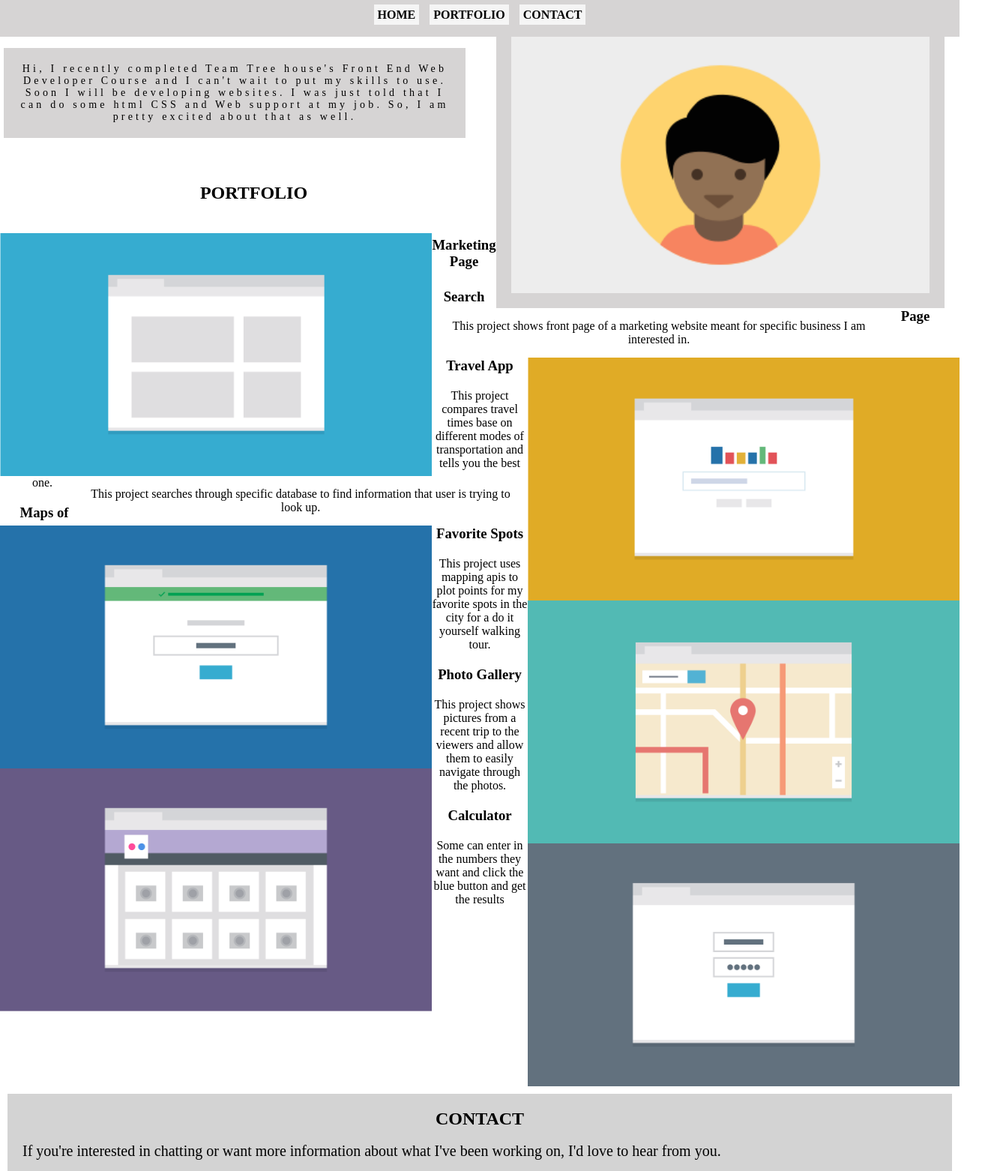
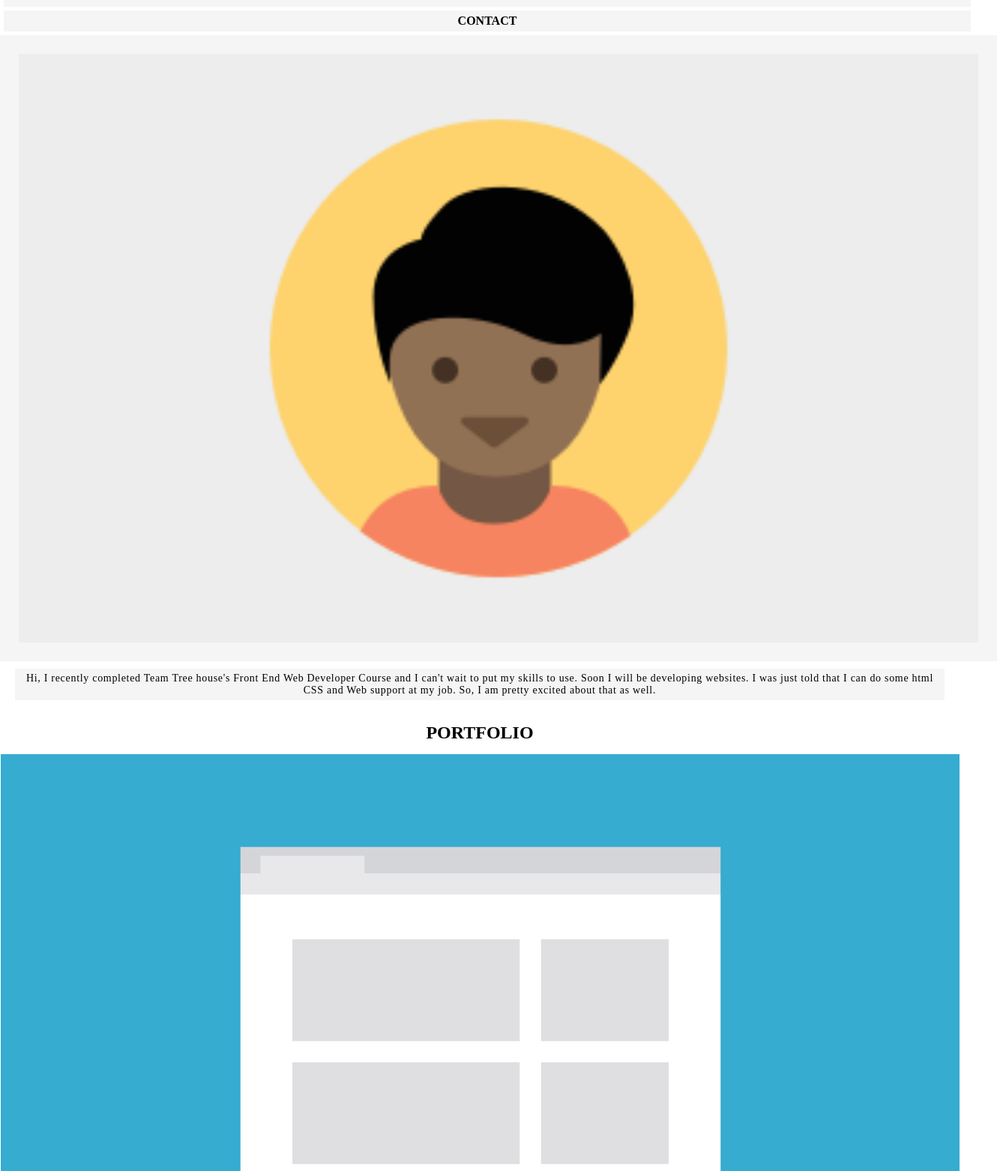
Before and after one commit to pemalhanang/Project2, a plain HTML site: page index.html in a window 1280 px wide. Shown: the part 126-1688 px from the top of the page at 75% size, 1330 px wide, since content can reach past the window. Drawn offline with nearby package versions, Linux system fonts and the light colour scheme.

Commit message:
Add files via upload

```diff
--- a/css/style.css
+++ b/css/style.css
@@ -7,7 +7,7 @@
 /* --- mobile first ---*/
 .name,
 .para1,
-#profile-img,
+.profile-img,
 nav li {
     background-color: rgb(245, 245, 245);
 
@@ -30,7 +30,7 @@ nav li {
 
     padding: 25px;
     margin: 0 auto;
-    width: 80%;
+    width: 100%;
 
 }
     a:link {
@@ -61,7 +61,7 @@ ul li {
     text-transform: uppercase;
 }
 
-.mart,
+.mar,
 .search,
 .photo,
 .app,
@@ -130,7 +130,7 @@ span {
 }
 
 
-/* ---- Tablet view ---- */
+/* ---- Tablet view ----
 
 @media screen and (min-width: 768px) {
     .top-main {
@@ -162,7 +162,7 @@ span {
     .profile-img {
         width: 45%;
         float: right;
-        margin-right: 0:
+        margin-right: 0;
         }
 
     .para1 {
@@ -207,6 +207,7 @@ span {
         display: table;
         clear:both;
 }
+ */
 
 
 
--- a/index.html
+++ b/index.html
@@ -1,20 +1,23 @@
 <!DOCTYPE html>
 <html>
+
 <head>
     <title>Pema Lhanang's Profile</title>
    <meta name="viewport" content="width=device-width, initial-scale=1.0">
-   <link rel="stylesheet" href="reset.css">
+   <link rel="stylesheet" href="normalize.css">
    <link rel="stylesheet" href=css/style.css>
    <link href="https://fonts.googleapis.com/css?family=Lobster" rel="stylesheet"
 type="text/css">
-
 </head>
 
 <body>
 
 <div>
 <header class="top-main">
-<h1 class="name top-main">Pema Lhanang</h1>
+
+<h1 class="name">Pema Lhanang</h1>
+
+
    <nav class="nav">
     <ul>
         <li> <a href="index.html#home"> Home</a></li>
@@ -23,7 +26,12 @@ type="text/css">
     </ul>
     </nav>
 
+
+
+    <div>
     <img  class="profile-img top-main" src="responsive_layout_v3/images/responsive-layout-profile.png" alt=" profile picture">
+   </div>
+
 </header>
 </div>
 
@@ -33,48 +41,71 @@ type="text/css">
         Hi, I recently completed Team Tree house's Front End Web Developer Course and I can't wait to put my skills to use. Soon I will be developing websites. I was just told that I can do some html CSS and Web support at my job. So, I am pretty excited about that as well.
     </p>
 
+
+<div>
     <h2 class="portfolio">PortFolio</h2>
+</div>
 
-    <img class="mart" src="responsive_layout_v3/images/portfolio-1.png" alt="image of webpage">
+<div class="mar">
+    <img  src="responsive_layout_v3/images/portfolio-1.png" alt="image of webpage">
     <h3>Marketing Page</h3>
-    <p class="para2 mart">This project shows front page of a marketing website meant for specific business I am interested in.</p>
+
+    <p class="para2">This project shows front page of a marketing website meant for specific business I am interested in.</p>
+</div>
+
+<div>
+    <img class="search" src="responsive_layout_v3/images/portfolio-2.png" alt="image of search engine">
+
+    <h3>Search Page</h3>
+
+    <p class="para2">This project searches through specific database to find information that user is trying to look up.</p>
+</div>
 
 
+<div>
+    <img class="app" src="responsive_layout_v3/images/portfolio-3.png" alt=" image of places">
 
-    <img class="search" src="responsive_layout_v3/images/portfolio-2.png" alt="image of search engine">
-    <h3>Search Page</h3>
-    <p class="para2 search">This project searches through specific database to find information that user is trying to look up.</p>
+    <h3>Travel App</h3>
+
+    <p class="para2">This project compares travel times base on different modes of transportation and tells you the best one.</p>
+</div>
 
 
+<div>
+    <img class="map" src="responsive_layout_v3/images/portfolio-4.png" alt=" image of map">
 
-    <img class="app" src="responsive_layout_v3/images/portfolio-3.png" alt=" image of places">
-    <h3>Travel App</h3>
-    <p class="para2">This project compares travel times base on different modes of transportation and tells you the best one.</p>
+<h3>Maps of Favorite Spots</h3>
+
+    <p class="para2">This project uses mapping apis to plot points for my favorite spots in the city for a do it yourself walking tour.</p>
+</div>
 
 
+<div>
+    <img class="photo" src="responsive_layout_v3/images/portfolio-5.png" alt=" image of photos">
 
-    <img class="map" src="responsive_layout_v3/images/portfolio-4.png" alt=" image of map">
-    <h3>Maps of Favorite Spots</h3>
-    <p class="para2">This project uses mapping apis to plot points for my favorite spots in the city for a do it yourself walking tour.</p>
+    <h3>Photo Gallery</h3>
+
+    <p class="para2">This project shows pictures from a recent trip to the viewers and allow them to easily navigate through the photos.</p>
+</div>
 
 
+<div>
+    <img class="calc" src="responsive_layout_v3/images/portfolio-6.png" alt=" calculater">
 
-    <img class="photo" src="responsive_layout_v3/images/portfolio-5.png" alt=" image of photos">
-    <h3>Photo Gallery</h3>
-    <p class="para2">This project shows pictures from a recent trip to the viewers and allow them to easily navigate through the photos.</p>
+    <h3> Calculator</h3>
 
-
-
-    <img class="calc" src="responsive_layout_v3/images/portfolio-6.png" alt=" calculater">
-    <h3> Calculator</h3>
     <p class="para2">Some can enter in the numbers they want and click the blue button and get the results</p>
+</div>
 
 </main>
 </div>
 
 <div>
     <footer class="main-footer clear">
+
         <h2>Contact</h2><br>
+
+
         <p class="para3">If you're interested in chatting or want more information about what I've been working on, I'd love to hear from you.</p><br>
         <p class="phone">Phone : <span>+1 (777)-777-7777</span></p><br>
         <p class="email">Email: <span>pemalhanang@gmail.com</span></p>
@@ -82,5 +113,6 @@ type="text/css">
         <a class="bottom-link" href="index.html">Back To Top</a>
     </footer>
 </div>
+
 </body>
 </html>
--- a/style.css
+++ b/style.css
@@ -7,7 +7,7 @@
 /* --- mobile first ---*/
 .name,
 .para1,
-#profile-img,
+.profile-img,
 nav li {
     background-color: rgb(245, 245, 245);
 
@@ -30,7 +30,7 @@ nav li {
 
     padding: 25px;
     margin: 0 auto;
-    width: 80%;
+    width: 100%;
 
 }
     a:link {
@@ -61,7 +61,7 @@ ul li {
     text-transform: uppercase;
 }
 
-.mart,
+.mar,
 .search,
 .photo,
 .app,
@@ -130,7 +130,7 @@ span {
 }
 
 
-/* ---- Tablet view ---- */
+/* ---- Tablet view ----
 
 @media screen and (min-width: 768px) {
     .top-main {
@@ -162,7 +162,7 @@ span {
     .profile-img {
         width: 45%;
         float: right;
-        margin-right: 0:
+        margin-right: 0;
         }
 
     .para1 {
@@ -207,6 +207,7 @@ span {
         display: table;
         clear:both;
 }
+ */
 
 
 
```
